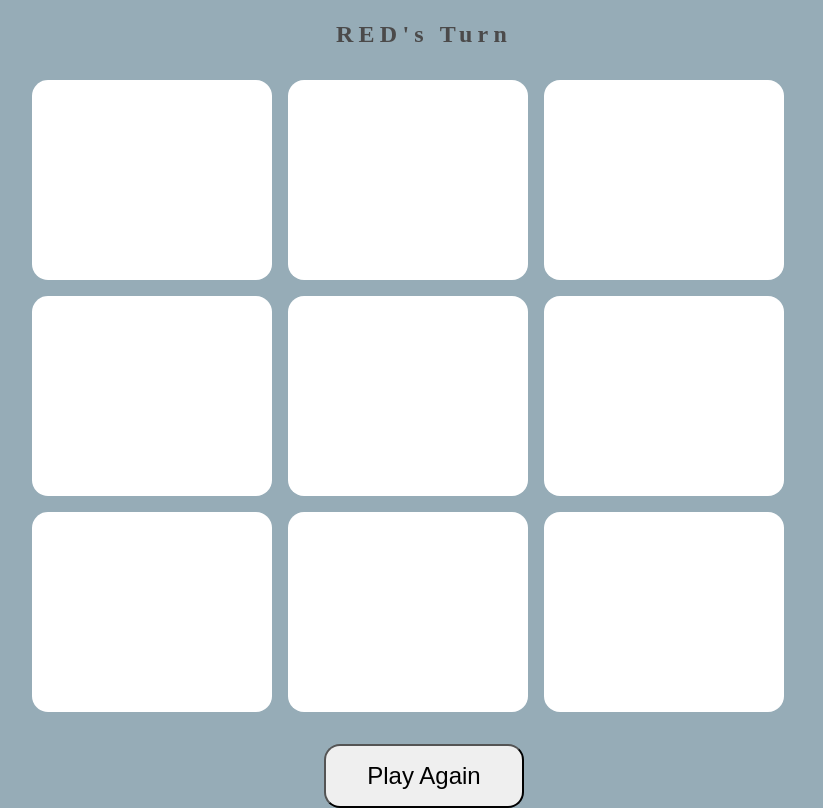
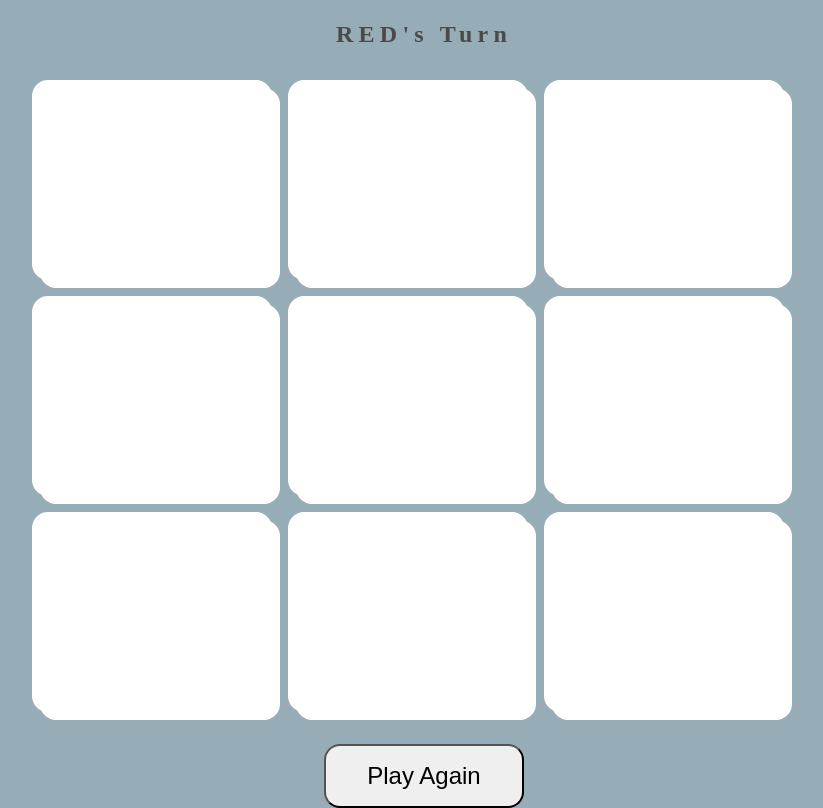
Before and after one commit to CodyMurr/tic-tac-toe, a plain HTML site: page index.html in a window 1280 px wide. Shown: the part 56-864 px from the top of the page, without its empty margins (216-1039 px from the left). Drawn offline with Linux system fonts and the light colour scheme.

Commit message:
Add nested 'squares' to the board

```diff
--- a/index.html
+++ b/index.html
@@ -10,15 +10,33 @@
     <h1>Tic-Tac-Toe</h1>
     <h3>Message Line</h3>
     <section id="board">
-        <div id="sq0"></div>
-        <div id="sq1"></div>
-        <div id="sq2"></div>
-        <div id="sq3"></div>
-        <div id="sq4"></div>
-        <div id="sq5"></div>
-        <div id="sq6"></div>
-        <div id="sq7"></div>
-        <div id="sq8"></div>
+        <div id="sq0">
+            <div class="square"></div>
+        </div>
+        <div id="sq1">
+            <div class="square"></div>
+        </div>
+        <div id="sq2">
+            <div class="square"></div>
+        </div>
+        <div id="sq3">
+            <div class="square"></div>
+        </div>
+        <div id="sq4">
+            <div class="square"></div>
+        </div>
+        <div id="sq5">
+            <div class="square"></div>
+        </div>
+        <div id="sq6">
+            <div class="square"></div>
+        </div>
+        <div id="sq7">
+            <div class="square"></div>
+        </div>
+        <div id="sq8">
+            <div class="square"></div>
+        </div>
     </section>
     <button>Play Again</button>
 </body>
```
